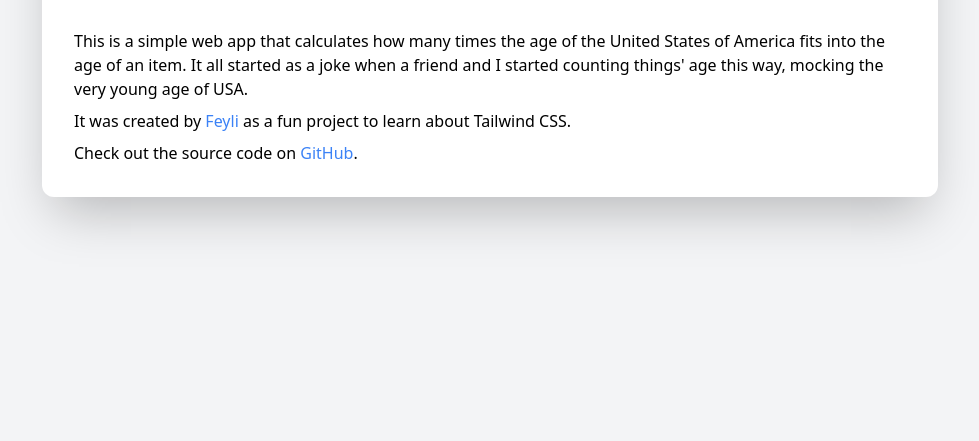
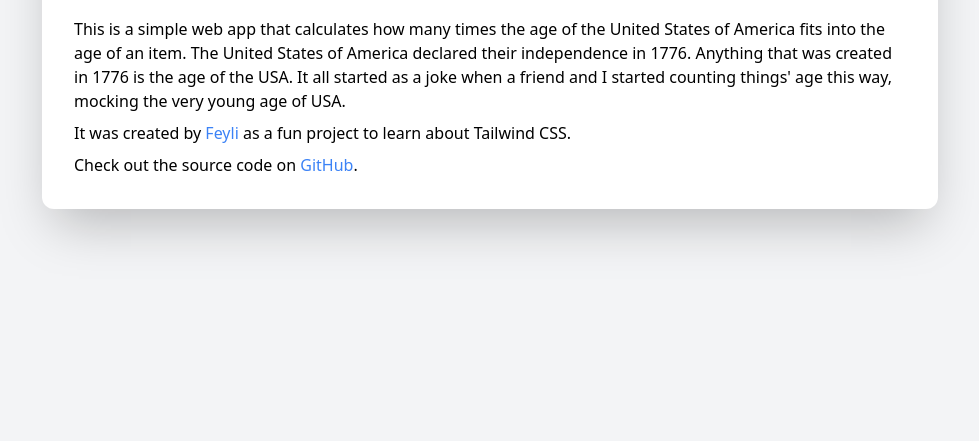
Before and after one commit to feyli/american-counter, a website: page src/about.html in a window 1280 px wide. Shown: the part 359-800 px from the top of the page, without its empty margins (150-1129 px from the left). Drawn offline with Linux system fonts and the light colour scheme.

Commit message:
feat: update content in about.html and improve meta tags in index.html
- Enhanced description in about.html to include the year of USA's
  independence (1776).
- Removed trailing slash from Open Graph URL in index.html for
  consistency.
- Removed redundant Twitter meta tags to streamline the code.

```diff
--- a/src/about.html
+++ b/src/about.html
@@ -13,7 +13,7 @@
                 <a href="./index.html" class="text-md text-blue-500 sm:self-start">Return to the main page</a>
             </header>
             <div class="text-md flex flex-col gap-2 font-normal">
-                <p>This is a simple web app that calculates how many times the age of the United States of America fits into the age of an item. It all started as a joke when a friend and I started counting things' age this way, mocking the very young age of USA.</p>
+                <p>This is a simple web app that calculates how many times the age of the United States of America fits into the age of an item. The United States of America declared their independence in 1776. Anything that was created in 1776 is the age of the USA. It all started as a joke when a friend and I started counting things' age this way, mocking the very young age of USA.</p>
                 <p>It was created by <a href="https://feyli.github.io" class="text-blue-500">Feyli</a> as a fun project to learn about Tailwind CSS.</p>
                 <p>Check out the source code on <a href="https://github.com/feyli/american-counter" class="text-blue-500">GitHub</a>.</p>
             </div>
```
Also changed, not shown: src/index.html (+1 -3 lines).
